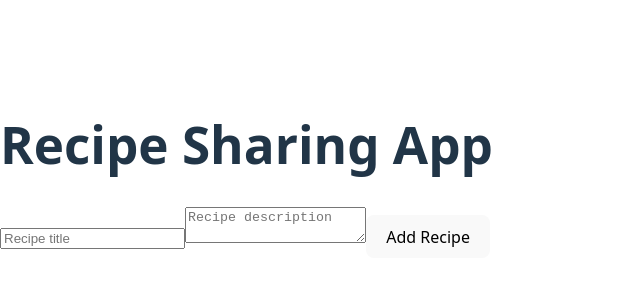
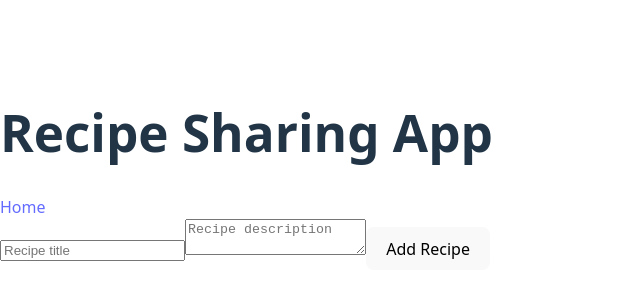
Before and after one commit to nourKhattab-nour/alx-fe-reactjs, a React (Vite) app in the folder recipe-sharing-app/: page / in a window 1280 px wide. Shown: the part 230-530 px from the top of the page, without its empty margins (0-640 px from the left). Built offline with nearby package versions, Linux system fonts and the light colour scheme.

Commit message:
Update App.jsx

```diff
--- a/recipe-sharing-app/src/App.jsx
+++ b/recipe-sharing-app/src/App.jsx
@@ -1,13 +1,32 @@
 import './App.css'
+import { Routes, Route, Link } from 'react-router-dom'
 import RecipeList from './components/RecipeList'
 import AddRecipeForm from './components/AddRecipeForm'
+import RecipeDetails from './components/RecipeDetails'
+import EditRecipeForm from './components/EditRecipeForm'
 
 function App() {
   return (
     <div className="app">
-      <h1>Recipe Sharing App</h1>
-      <AddRecipeForm />
-      <RecipeList />
+      <header>
+        <h1>Recipe Sharing App</h1>
+        <nav>
+          <Link to="/">Home</Link>
+        </nav>
+      </header>
+
+      <main>
+        <Routes>
+          <Route path="/" element={
+            <>
+              <AddRecipeForm />
+              <RecipeList />
+            </>
+          } />
+          <Route path="/recipe/:id" element={<RecipeDetails />} />
+          <Route path="/edit/:id" element={<EditRecipeForm />} />
+        </Routes>
+      </main>
     </div>
   )
 }
```
